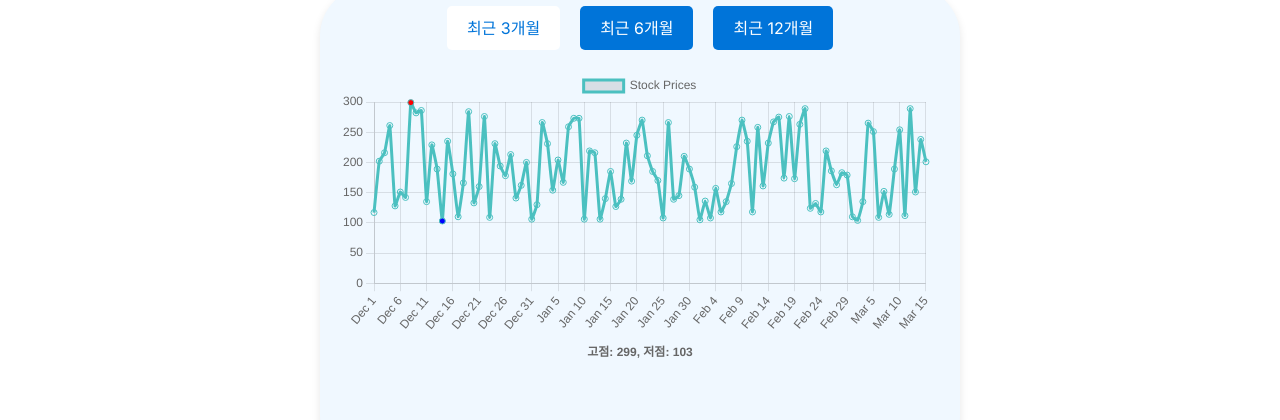
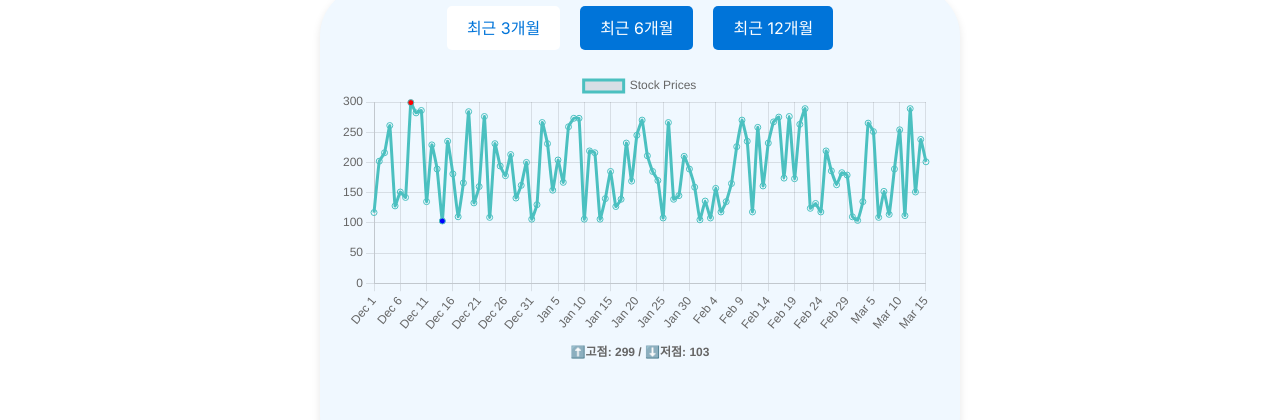
Before and after one commit to Ewonhee/my-stockpage, a Next.js app: page /function_test in a window 1280 px wide. Shown: the part 174-594 px from the top of the page. Built offline with nearby package versions, Linux system fonts and the light colour scheme.

Commit message:
이모지 수정

```diff
--- a/app/function_test/page.js
+++ b/app/function_test/page.js
@@ -93,7 +93,7 @@ const StockChart = () => {
               plugins: {
                 title: {
                   display: true,
-                  text: `고점: ${highestPrice}, 저점: ${lowestPrice}`,
+                  text: `⬆️고점: ${highestPrice} / ⬇️저점: ${lowestPrice}`,
                   position: 'bottom'
                 }
               },
```
